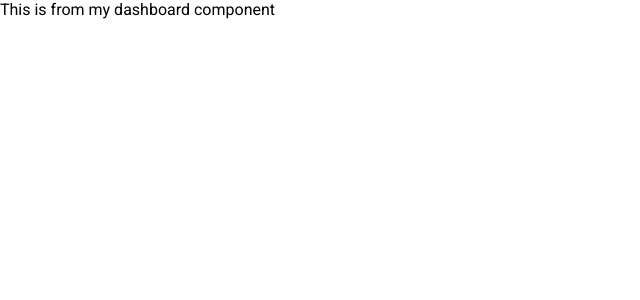
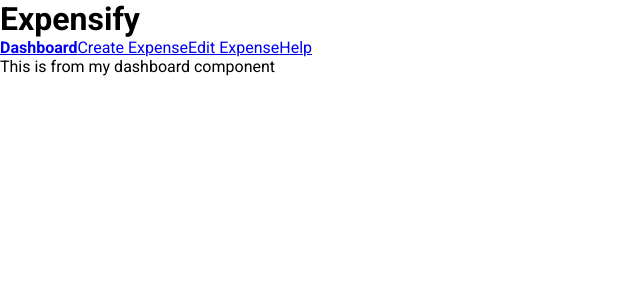
Before and after one commit to daankh/budget-app, a React (Create React App) app: page / in a window 1280 px wide. Shown: the top 300 px of the page, without its empty margins (0-640 px from the left). Built offline with nearby package versions, Linux system fonts and the light colour scheme.

Commit message:
feat: apply NavLinks

```diff
--- a/src/App.js
+++ b/src/App.js
@@ -1,5 +1,5 @@
 import React from "react";
-import { BrowserRouter, Switch, Route } from "react-router-dom";
+import { BrowserRouter, Switch, Route, Link, NavLink } from "react-router-dom";
 
 const ExpenseDashboardPage = () => {
   return <div>This is from my dashboard component</div>;
@@ -18,18 +18,45 @@
 };
 
 const NotFoundPage = () => {
-  return <div>404!</div>;
+  return (
+    <div>
+      404! - <Link to="/">Go home</Link>
+    </div>
+  );
 };
+
+const Header = () => (
+  <header>
+    <h1>Expensify</h1>
+    <nav>
+      <NavLink exact to="/" activeClassName={"is-active"}>
+        Dashboard
+      </NavLink>
+      <NavLink to="/create" activeClassName={"is-active"}>
+        Create Expense
+      </NavLink>
+      <NavLink to="/edit" activeClassName={"is-active"}>
+        Edit Expense
+      </NavLink>
+      <NavLink to="/help" activeClassName={"is-active"}>
+        Help
+      </NavLink>
+    </nav>
+  </header>
+);
 
 const routes = (
   <BrowserRouter>
-    <Switch>
-      <Route exact path={"/"} component={ExpenseDashboardPage} />
-      <Route path={"/create"} component={AddExpensePage} />
-      <Route path={"/edit"} component={EditExpensePage} />
-      <Route path={"/help"} component={HelpPage} />
-      <Route component={NotFoundPage} />
-    </Switch>
+    <div>
+      <Header />
+      <Switch>
+        <Route exact path="/" component={ExpenseDashboardPage} />
+        <Route path="/create" component={AddExpensePage} />
+        <Route path="/edit" component={EditExpensePage} />
+        <Route path="/help" component={HelpPage} />
+        <Route component={NotFoundPage} />
+      </Switch>
+    </div>
   </BrowserRouter>
 );
 
--- a/src/styles/base/_base.scss
+++ b/src/styles/base/_base.scss
@@ -22,3 +22,7 @@
 button:disabled {
   cursor: default;
 }
+
+.is-active {
+  font-weight: 700;
+}
```
